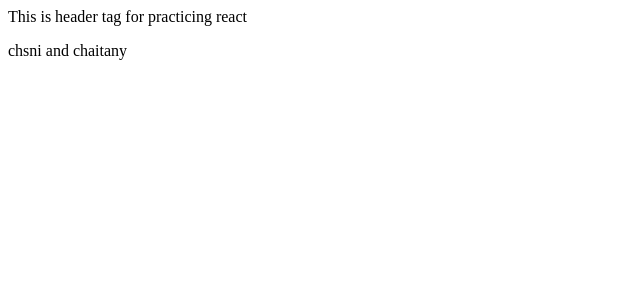
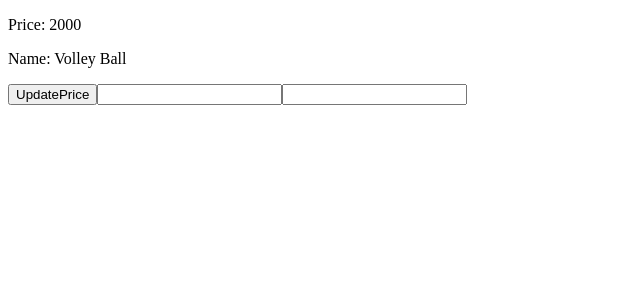
Before and after one commit to Prem3a3/react-practice-auth, a React (Create React App) app: page / in a window 1280 px wide. Shown: the top 300 px of the page, without its empty margins (0-640 px from the left). Built offline with nearby package versions, Linux system fonts and the light colour scheme.

Commit message:
added functional update

```diff
--- a/src/App.js
+++ b/src/App.js
@@ -1,12 +1,51 @@
-import logo from './logo.svg';
+// import logo from './logo.svg';
 import './App.css';
-import { Header } from './header';
+// import { Header } from './header';
+import React from 'react';
 
-export function App() {
-  return (
-    <div>
-      <Header/>
-      <p>chsni and chaitany</p>
-    </div>
-  )
+// export function App() {
+//   let [counter, updateCounter] = useState(0)
+//   return (
+//     <>
+//       <h1>count : {counter}</h1>
+//       <button onClick={() => {
+//         updateCounter(++counter)
+//       }}>change</button>
+
+//     </>
+//   )
+// }
+
+export class App extends React.Component {
+
+  constructor() {
+    super();
+    this.updatePrice = this.updatePrice.bind(this)
+
+  }
+  state = {
+    name: 'Volley Ball',
+    price: 2000,
+  }
+  render() {
+    return (
+      <>
+        <p>Price: {this.state.price}</p>
+        <p>Name: {this.state.name}</p>
+        <button onClick={this.updatePrice}>UpdatePrice</button>
+        <input id='name' type='string'></input>
+        <input id='price' type='number'></input>
+
+      </>
+    )
+  }
+  updatePrice() {
+    let p = document.getElementById('price').value
+    this.setState({
+      price: p
+    }, () => {
+      console.log(this.state.price);
+    })
+  }
+
 }
--- a/src/header.js
+++ b/src/header.js
@@ -1,7 +1,7 @@
-export function Header() {
-    return (
-        <header>
-            This is header tag for practicing react
-        </header>
-    )
-}
+// export function Header() {
+//     return (
+//         <header>
+//             This is header tag for practicing react
+//         </header>
+//     )
+// }
--- a/src/index.js
+++ b/src/index.js
@@ -1,7 +1,7 @@
 import React from 'react';
 import ReactDOM from 'react-dom/client';
 import {App} from './App';
-import { Header } from './header';
+// import { Header } from './header';
 let root = ReactDOM.createRoot(document.getElementById('root'));
 // let obj = 'chandu'
 // function HeaderTag() {
```
